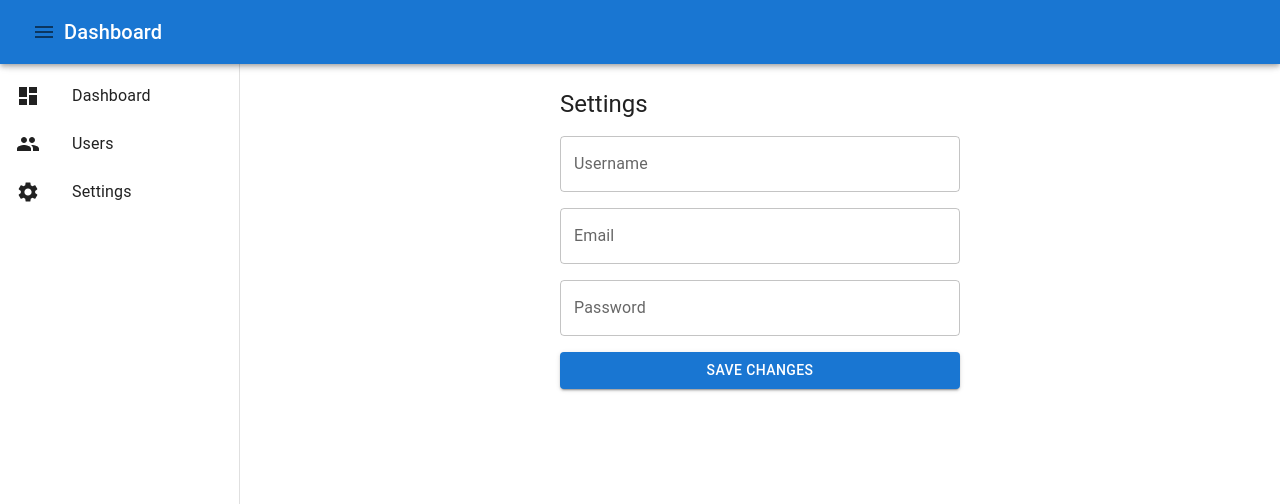
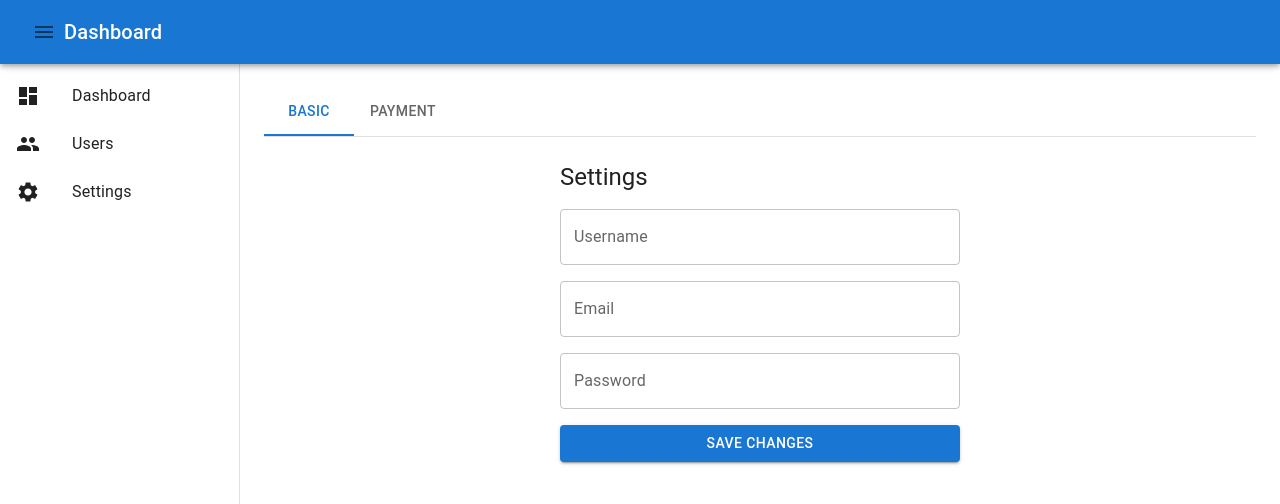
Before and after one commit to hirokazu-kobayashi-koba-hiro/idp-admin-dashboard, a Next.js app: page /settings in a window 1280 px wide. Shown: the top 504 px of the page. Built offline with nearby package versions, Linux system fonts and the light colour scheme; no server answers.

Commit message:
introduce tab component

```diff
--- a/package.json
+++ b/package.json
@@ -14,6 +14,7 @@
     "@emotion/react": "^11.13.5",
     "@emotion/styled": "^11.13.5",
     "@mui/icons-material": "^6.3.1",
+    "@mui/lab": "^6.0.0-beta.23",
     "@mui/material": "^6.1.10",
     "@tanstack/react-query": "^5.64.0",
     "next": "15.1.4",
--- a/src/app/(authenticated)/layout.tsx
+++ b/src/app/(authenticated)/layout.tsx
@@ -11,7 +11,6 @@ export default function RootLayout({
 }: Readonly<{
   children: React.ReactNode;
 }>) {
-
   const menuItems = [
     { text: "Dashboard", icon: <DashboardIcon />, path: "/home" },
     { text: "Users", icon: <PeopleIcon />, path: "/users" },
--- a/src/app/(authenticated)/settings/page.tsx
+++ b/src/app/(authenticated)/settings/page.tsx
@@ -2,9 +2,13 @@
 
 import React from "react";
 import { Box, TextField, Button, Typography } from "@mui/material";
+import { TabPanels } from "@/components/TabPanels";
 
 const SettingsPage = () => {
-  return (
+  const elements = [
+    {
+      label: "basic",
+      node: (
         <Box
           component="form"
           sx={{
@@ -30,6 +34,42 @@ const SettingsPage = () => {
             Save Changes
           </Button>
         </Box>
+      ),
+    },
+    {
+      label: "payment",
+      node: (
+        <Box
+          component="form"
+          sx={{
+            display: "flex",
+            flexDirection: "column",
+            gap: 2,
+            maxWidth: 400,
+            margin: "0 auto",
+          }}
+          noValidate
+          autoComplete="off"
+        >
+          <Typography variant="h5">Settings</Typography>
+          <TextField
+            label="Password"
+            type="password"
+            variant="outlined"
+            fullWidth
+          />
+          <Button variant="contained" color="primary" type="submit">
+            Save Changes
+          </Button>
+        </Box>
+      ),
+    },
+  ];
+
+  return (
+    <>
+      <TabPanels elements={elements}></TabPanels>
+    </>
   );
 };
 
--- a/src/app/auth.ts
+++ b/src/app/auth.ts
@@ -13,7 +13,6 @@ export const { handlers } = NextAuth({
     async session({ session, trigger, newSession }) {
       // Note, that `rest.session` can be any arbitrary object, remember to validate it!
       console.log(session, trigger, newSession);
-      if (trigger === "update" && newSession?.name) { /* empty */ }
       return session;
     },
   },
--- a/src/components/Sidebar.tsx
+++ b/src/components/Sidebar.tsx
@@ -35,7 +35,7 @@ export const Sidebar = ({
 
   return (
     <Drawer
-      variant={open ? "permanent": "temporary"}
+      variant={open ? "permanent" : "temporary"}
       onClose={onClose}
       sx={{
         width: width,
--- /dev/null
+++ b/src/components/TabPanels.tsx
@@ -0,0 +1,42 @@
+import React from "react";
+import { Box, Tab } from "@mui/material";
+import { TabContext, TabList, TabPanel } from "@mui/lab";
+
+export type TabElement = {
+  label: string;
+  node: React.ReactNode;
+};
+
+export type TabsProps = {
+  elements: TabElement[];
+};
+
+export const TabPanels = ({ elements }: TabsProps) => {
+  const [showIndex, setShowIndex] = React.useState(0);
+
+  const handleChange = (event: React.SyntheticEvent, newIndex: number) => {
+    console.log(newIndex);
+    setShowIndex(newIndex);
+  };
+
+  return (
+    <Box>
+      <TabContext value={showIndex}>
+        <Box sx={{ borderBottom: 1, borderColor: "divider" }}>
+          <TabList onChange={handleChange} aria-label="lab API tabs example">
+            {elements.map((element, index) => {
+              return <Tab key={index} value={index} label={element.label} />;
+            })}
+          </TabList>
+        </Box>
+        {elements.map((element, index) => {
+          return (
+            <TabPanel key={index} value={index}>
+              {element.node}
+            </TabPanel>
+          );
+        })}
+      </TabContext>
+    </Box>
+  );
+};
```
Also changed, not shown: src/components/DashboardLayout.tsx (+8 -2 lines), 1 other file (tests, documents, lock files or other folders). Lines whose indentation alone changed are shown as unchanged.
